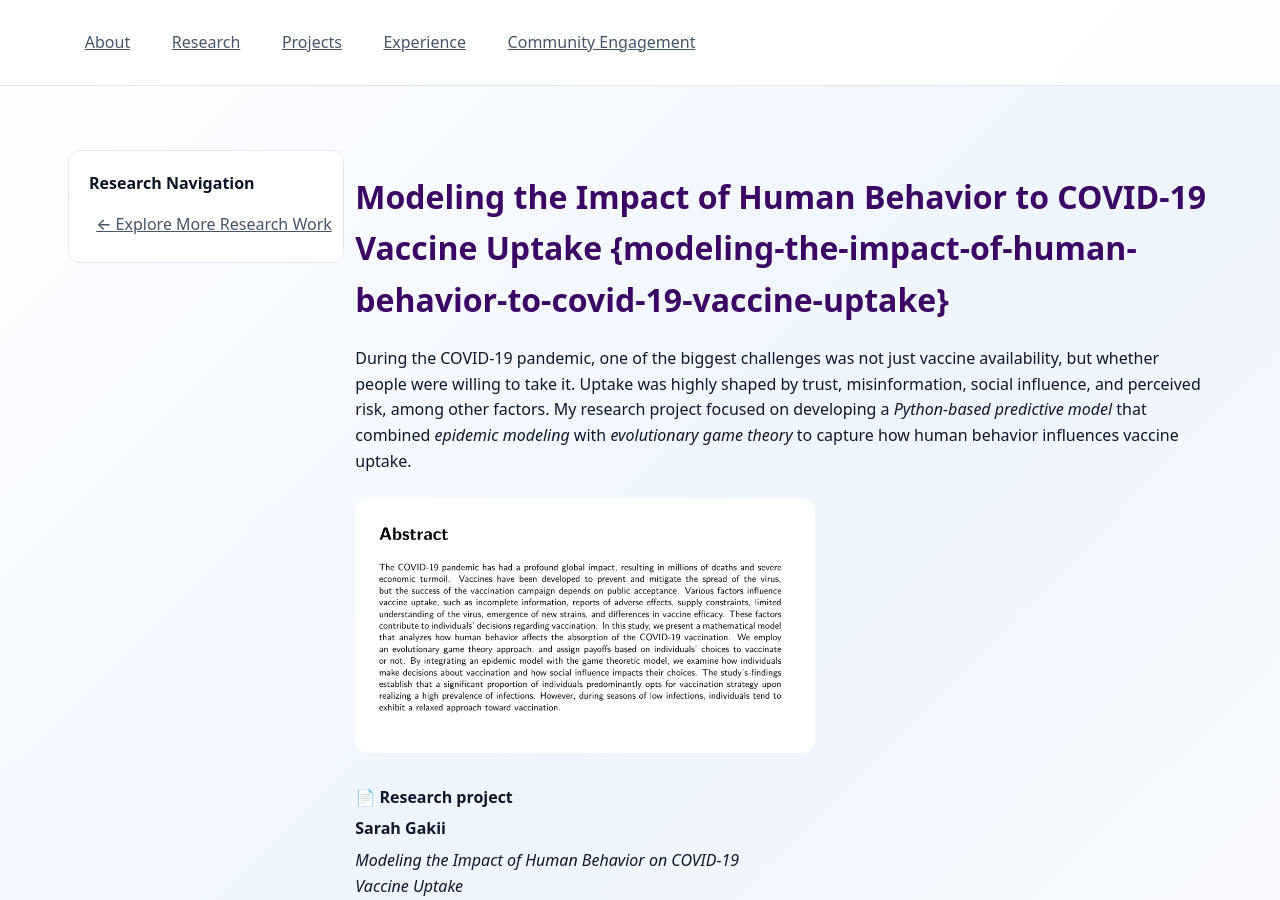
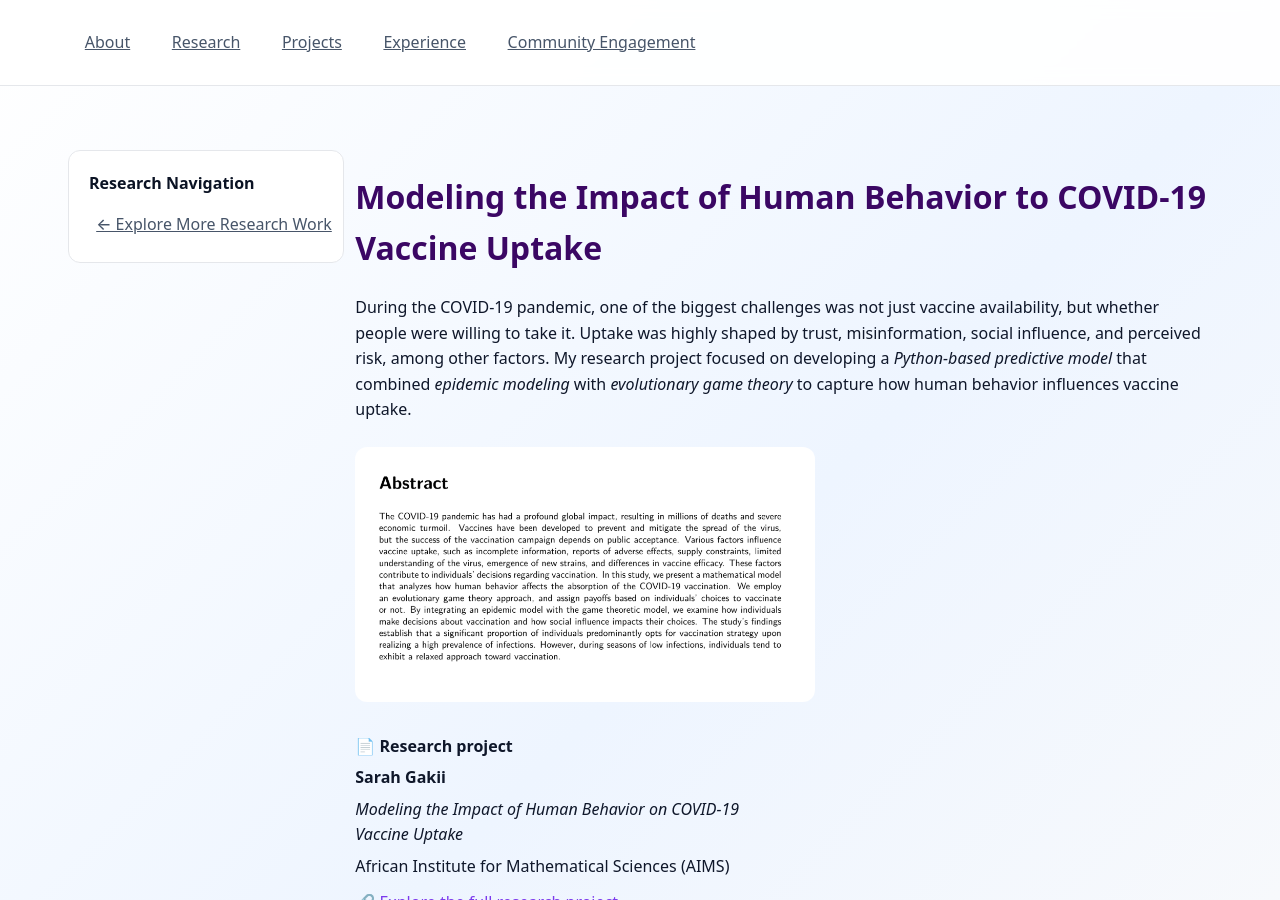
Before and after one commit to SARAH-GAKII/sarah-gakii.github.io, a Jekyll site: the page built from research/modeling-the-impact-of-human-behavior-to-covid-19-vaccine-uptake.md, in a window 1280 px wide and 900 px high. Built offline with Jekyll 4.4.1, drawn with Linux system fonts in a browser that asks for light colours.

Commit message:
Update modeling-the-impact-of-human-behavior-to-covid-19-vaccine-uptake.md

```diff
--- a/research/modeling-the-impact-of-human-behavior-to-covid-19-vaccine-uptake.md
+++ b/research/modeling-the-impact-of-human-behavior-to-covid-19-vaccine-uptake.md
@@ -13,7 +13,7 @@
   <div class="content" markdown="1">
 
 
-# Modeling the Impact of Human Behavior to COVID-19 Vaccine Uptake {modeling-the-impact-of-human-behavior-to-covid-19-vaccine-uptake}
+# Modeling the Impact of Human Behavior to COVID-19 Vaccine Uptake
 
 During the COVID-19 pandemic, one of the biggest challenges was not just vaccine availability, but whether people were willing to take it. Uptake was highly shaped by trust, misinformation, social influence, and perceived risk, among other factors. My research project focused on developing a *Python-based predictive model* that combined *epidemic modeling* with *evolutionary game theory* to capture how human behavior influences vaccine uptake.
 
```
